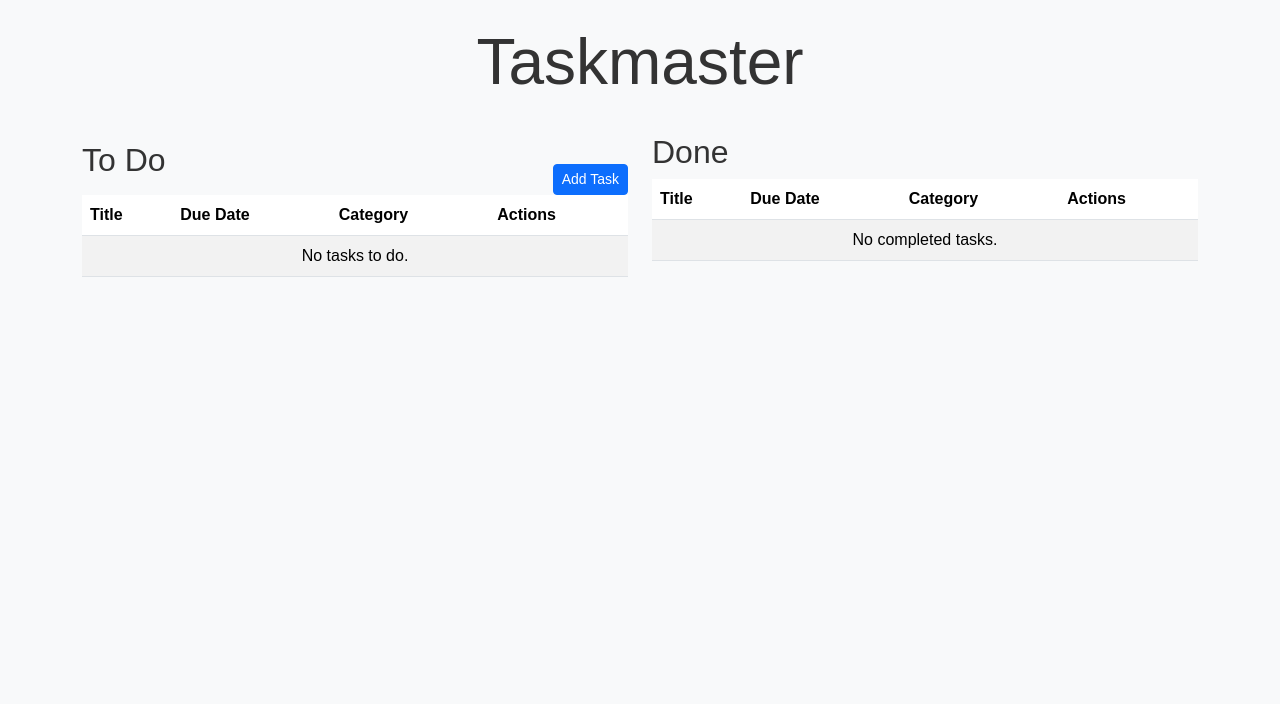
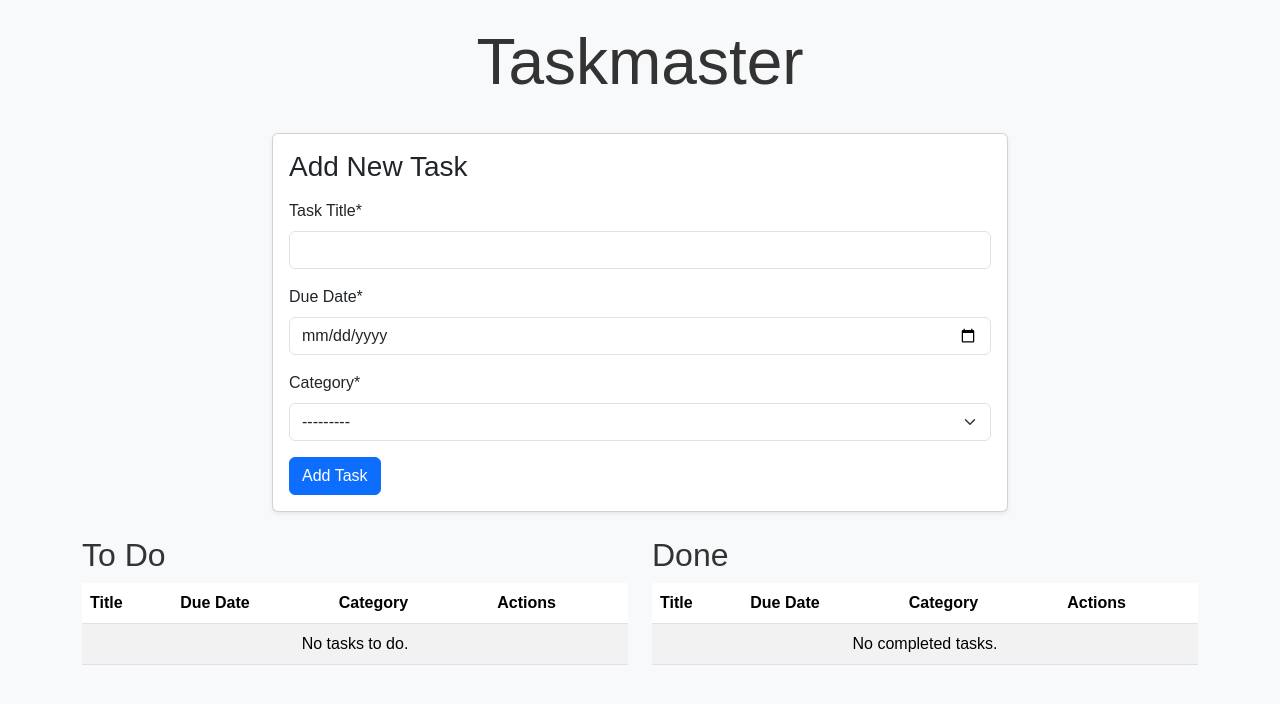
Before and after one commit to Fearfullymade01/taskmaster, a Django app: page / in a window 1280 px wide. Shown: the top 704 px of the page. Run offline with Django 5.2, Linux system fonts and the light colour scheme; data that the repository does not hold is empty; some libraries are stand-ins or nearby versions; some web fonts are replaced.

Commit message:
Add task creation form with crispy forms and Bootstrap 5

```diff
--- a/requirements.txt
+++ b/requirements.txt
@@ -1,6 +1,8 @@
 asgiref==3.11.0
+crispy-bootstrap5==2025.6
 dj-database-url==3.1.0
 Django==6.0.1
+django-crispy-forms==2.5
 gunicorn==23.0.0
 packaging==25.0
 psycopg2-binary==2.9.11
--- a/taskmaster/settings.py
+++ b/taskmaster/settings.py
@@ -46,6 +46,8 @@ INSTALLED_APPS = [
     'django.contrib.sessions',
     'django.contrib.messages',
     'django.contrib.staticfiles',
+    'crispy_forms',
+    'crispy_bootstrap5',
     'tasks',
 ]
 
@@ -138,3 +140,7 @@ USE_TZ = True
 STATIC_URL = 'static/'
 STATIC_ROOT = BASE_DIR / 'staticfiles'
 STATICFILES_STORAGE = 'whitenoise.storage.CompressedManifestStaticFilesStorage'
+
+# Crispy Forms Configuration
+CRISPY_ALLOWED_TEMPLATE_PACKS = 'bootstrap5'
+CRISPY_TEMPLATE_PACK = 'bootstrap5'
--- /dev/null
+++ b/tasks/forms.py
@@ -0,0 +1,16 @@
+from django import forms
+from .models import Task
+
+
+class TaskForm(forms.ModelForm):
+    class Meta:
+        model = Task
+        fields = ['title', 'due_date', 'category']
+        widgets = {
+            'due_date': forms.DateInput(attrs={'type': 'date'}),
+        }
+        labels = {
+            'title': 'Task Title',
+            'due_date': 'Due Date',
+            'category': 'Category',
+        }
--- a/tasks/templates/tasks/index.html
+++ b/tasks/templates/tasks/index.html
@@ -1,4 +1,4 @@
-{% load static %}
+{% load static %} {% load crispy_forms_tags %}
 <!doctype html>
 <html lang="en">
     <head>
@@ -32,21 +32,28 @@
                 </div>
             </div>
 
+            <!-- Add Task Form -->
+            <div class="row mt-4">
+                <div class="col-12 col-lg-8 offset-lg-2">
+                    <div class="card shadow-sm">
+                        <div class="card-body">
+                            <h3 class="card-title mb-3">Add New Task</h3>
+                            <form method="post">
+                                {% csrf_token %} {{ form|crispy }}
+                                <button type="submit" class="btn btn-primary">
+                                    Add Task
+                                </button>
+                            </form>
+                        </div>
+                    </div>
+                </div>
+            </div>
+
             <!-- Columns for to-do and done go here -->
             <div class="row mt-4">
                 <!-- To Do -->
                 <div class="col-12 col-lg-6 mb-4">
-                    <div
-                        class="d-flex justify-content-between align-items-center"
-                    >
-                        <h2>To Do</h2>
-                        <a
-                            id="add-task-btn"
-                            href="#"
-                            class="btn btn-primary btn-sm"
-                            >Add Task</a
-                        >
-                    </div>
+                    <h2>To Do</h2>
                     <div class="table-responsive">
                         <table class="table table-striped table-hover">
                             <thead>
--- a/tasks/views.py
+++ b/tasks/views.py
@@ -1,13 +1,23 @@
-from django.shortcuts import render
+from django.shortcuts import render, redirect
 from .models import Task
+from .forms import TaskForm
 
 
 def index(request):
+	if request.method == 'POST':
+		form = TaskForm(request.POST)
+		if form.is_valid():
+			form.save()
+			return redirect('index')
+	else:
+		form = TaskForm()
+
 	to_do = Task.objects.filter(completed=False).order_by('-due_date', '-created_at')
 	done = Task.objects.filter(completed=True).order_by('-due_date', '-created_at')
 	return render(request, 'tasks/index.html', {
 		'to_do': to_do,
 		'done': done,
+		'form': form,
 	})
 
 # Create your views here.
```
